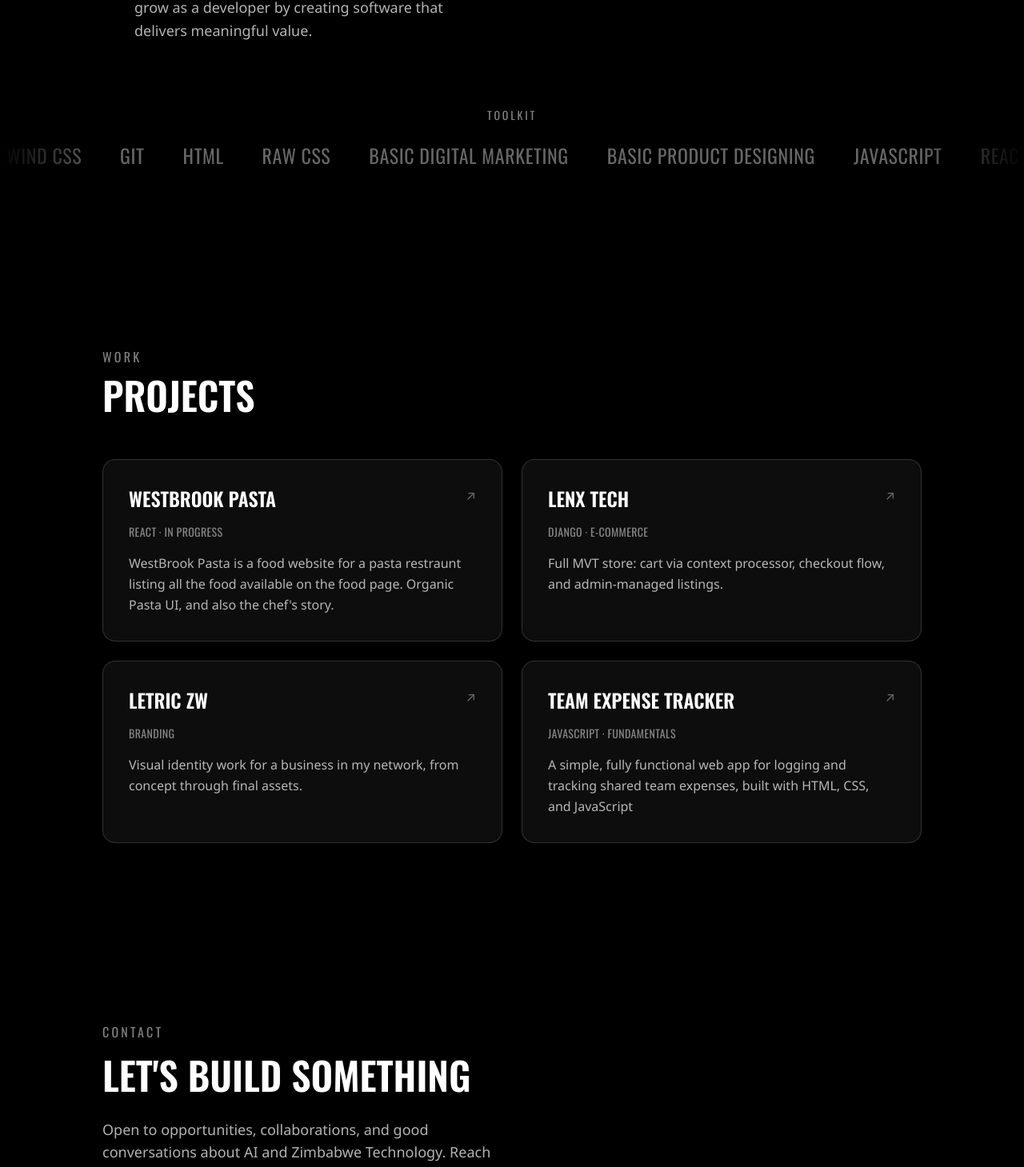
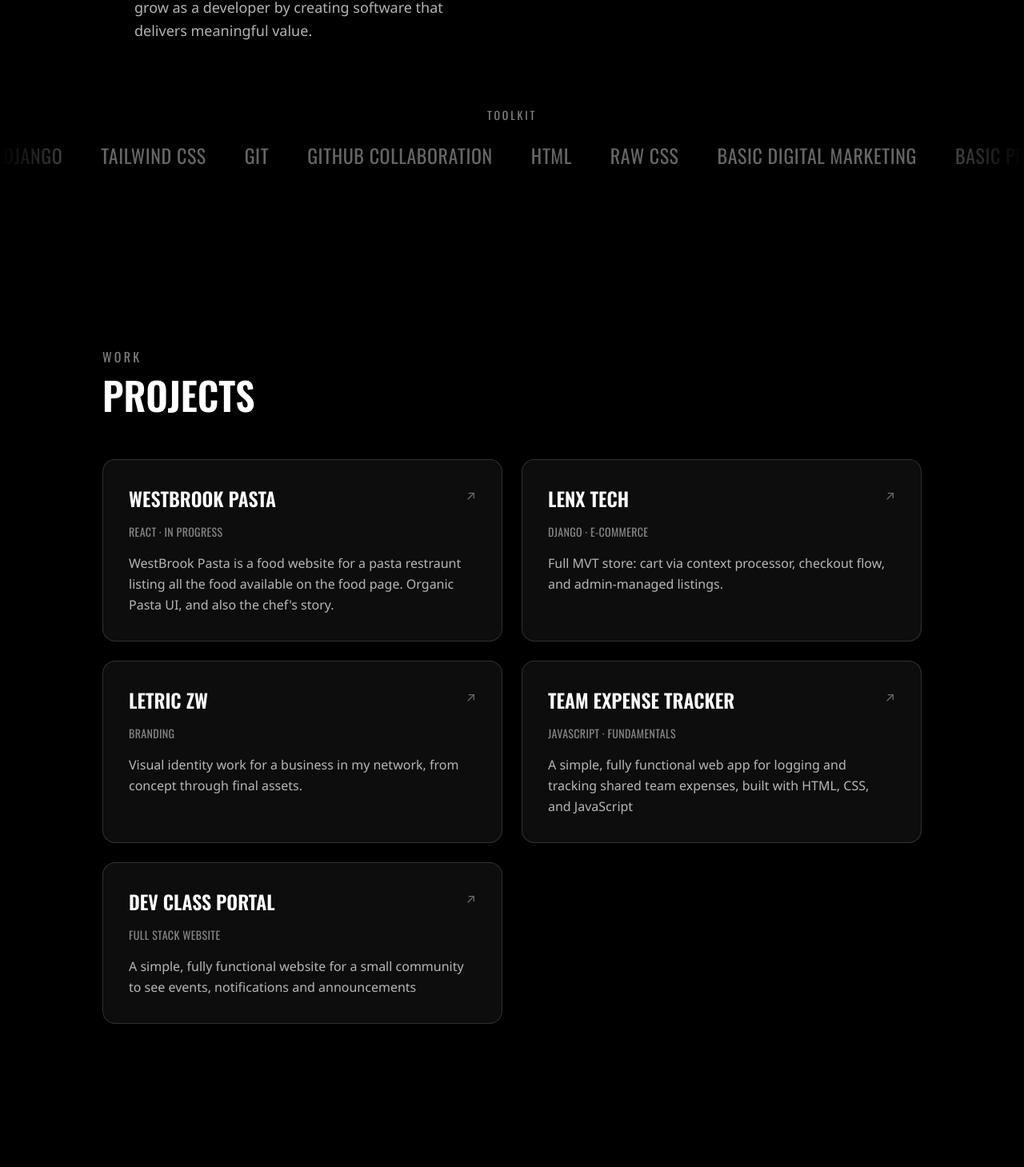
Before and after one commit to Charlton-Lenso2/Software-Engineering-Portfolio, a React (Vite) app: page / in a window 1280 px wide. Shown: the part 1972-3431 px from the top of the page at 80% size. Built offline with nearby package versions, Linux system fonts and the light colour scheme.

Commit message:
updating the portfolio

```diff
--- a/src/components/pages/About.jsx
+++ b/src/components/pages/About.jsx
@@ -18,19 +18,28 @@ const journey = [
     desc: "Front-end projects, e-commerce apps.",
   },
   {
-    year: "Currently",
+    year: "Software Enginnering specialization first weeks",
     title: "JavaScript & React",
     desc: "DOM manipulation, components, props, hooks, this portfolio",
+  },
+  {
+    year: "Currently",
+    title: "Full Stack",
+    desc: "Creating a full stack website with React, PostgreSQL, and Express",
   },
 ];
 
 const skills = [
   "JavaScript",
   "React",
+  "Nodejs",
+  "Express",
+  "REST APIs",
   "Python",
   "Django",
   "Tailwind CSS",
   "Git",
+  "GitHub Collaboration",
   "HTML",
   "Raw CSS",
   "Basic Digital Marketing",
@@ -52,7 +61,7 @@ function About() {
           <div className="space-y-5 text-white/70 text-base sm:text-lg leading-relaxed order-2 md:order-1">
             <p>
               Hello! I'm <span className="text-white">Charlton Lenso</span>, a
-              Software Engineering student with a passion for building
+              Software Engineer with a passion for building
               thoughtful, reliable, and user-centered digital experiences. I
               enjoy transforming ideas into applications that are not only
               functional but also intuitive, scalable, and designed with
--- a/src/components/pages/Certificates.jsx
+++ b/src/components/pages/Certificates.jsx
@@ -4,6 +4,7 @@ import marketing from "../../assets/certificates/Marketing.png";
 import ai from "../../assets/certificates/AI.png";
 import ai1 from "../../assets/certificates/AI1.png";
 import ux from "../../assets/certificates/UX.png";
+import SE from "../../assets/certificates/SE.png"
 
 function Certificates() {
   return (
@@ -174,6 +175,33 @@ function Certificates() {
             </p>
           </div>
         </a>
+
+        <a
+          href={SE}
+          target="_blank"
+          rel="noopener noreferrer"
+          className="group border border-white/15 rounded-2xl overflow-hidden bg-white/5 hover:bg-white/10 transition-colors duration-300"
+        >
+          <div className="aspect-4/3 w-full overflow-hidden">
+            <img
+              src={SE}
+              alt="Introduction To Software Engineering"
+              loading="lazy"
+              className="w-full h-full object-cover group-hover:scale-105 transition-transform duration-500"
+            />
+          </div>
+          <div className="p-4">
+            <h3 className="font-['Oswald'] uppercase text-sm sm:text-base font-semibold mb-1">
+              Introduction To Software <Engineering></Engineering>
+            </h3>
+            <p className="text-white/40 text-xs uppercase tracking-wide mb-2">
+              IBM Coursera
+            </p>
+            <p className="text-white/60 text-xs sm:text-sm leading-relaxed">
+              Introduction to software engineering, SDLC
+            </p>
+          </div>
+        </a>
       </div>
     </div>
   );
--- a/src/components/subpages/AboutSection.jsx
+++ b/src/components/subpages/AboutSection.jsx
@@ -3,10 +3,14 @@ import profilePic from "../../assets/profile.jpg";
 const skills = [
   "JavaScript",
   "React",
+  "Nodejs",
+  "Express",
+  "REST APIs",
   "Python",
   "Django",
   "Tailwind CSS",
   "Git",
+  "GitHub Collaboration",
   "HTML",
   "Raw CSS",
   "Basic Digital Marketing",
--- a/src/components/subpages/ProjectsSection.jsx
+++ b/src/components/subpages/ProjectsSection.jsx
@@ -22,6 +22,12 @@ const projects = [
     tag: "JavaScript · Fundamentals",
     desc: "A simple, fully functional web app for logging and tracking shared team expenses, built with HTML, CSS, and JavaScript",
     link: "https://github.com/Charlton-Lenso2/Team-expense-tracker.git",
+  },
+  {
+    title: "Dev Class portal",
+    tag: "Full Stack website",
+    desc: "A simple, fully functional website for a small community to see events, notifications and announcements",
+    link: "https://devclassportal.vercel.app",
   },
 ];
 
--- a/src/data/projects.js
+++ b/src/data/projects.js
@@ -39,6 +39,34 @@ const projects = [
     stack: ["HTML, CSS, JavaScript"],
     link: "https://github.com/Charlton-Lenso2/Team-expense-tracker.git",
   },
+  {
+    id: "dev-class-portal",
+    title: "Dev Class Portal",
+    tag: "Frontend · Backend",
+    desc: "A community portal for developers",
+    longDesc:
+      "A simple, fully functional website for a small community to see events, notifications and announcements",
+    stack: ["Full stack"],
+    link: "https://devclassportal.vercel.app",
+  },
+  {
+    id: "furniture website",
+    title: "Darion Furniture Website",
+    tag: "React · Tailwind CSS",
+    desc: "A furniture website",
+    longDesc: "A furniture website showing a collection of timeless furniture",
+    stack: ["Frontend"],
+    link: "https://furniture-website-five-weld.vercel.app/",
+  },
+  {
+    id: "wallpaper website",
+    title: "Wallify Wallpaper Website",
+    tag: "React · Raw CSS · APIs",
+    desc: "A wallpaper website",
+    longDesc: "A wallpaper website for desktop and phone wallpapers",
+    stack: ["Frontend"],
+    link: "https://wallify-wallpaper-website.vercel.app/",
+  },
 ];
 
 export default projects;
```
Also changed, not shown: src/assets/certificates/SE.png (added).
